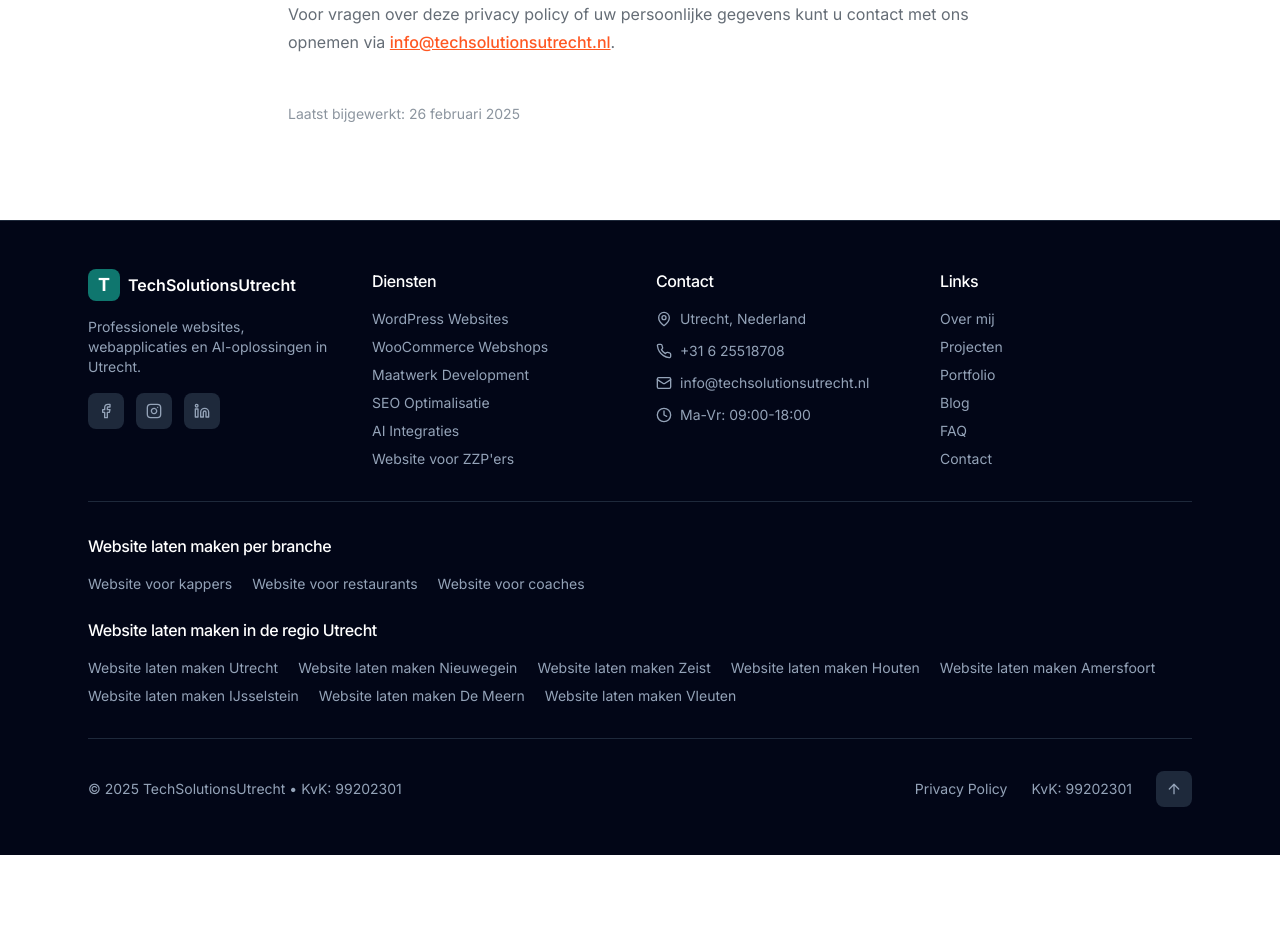
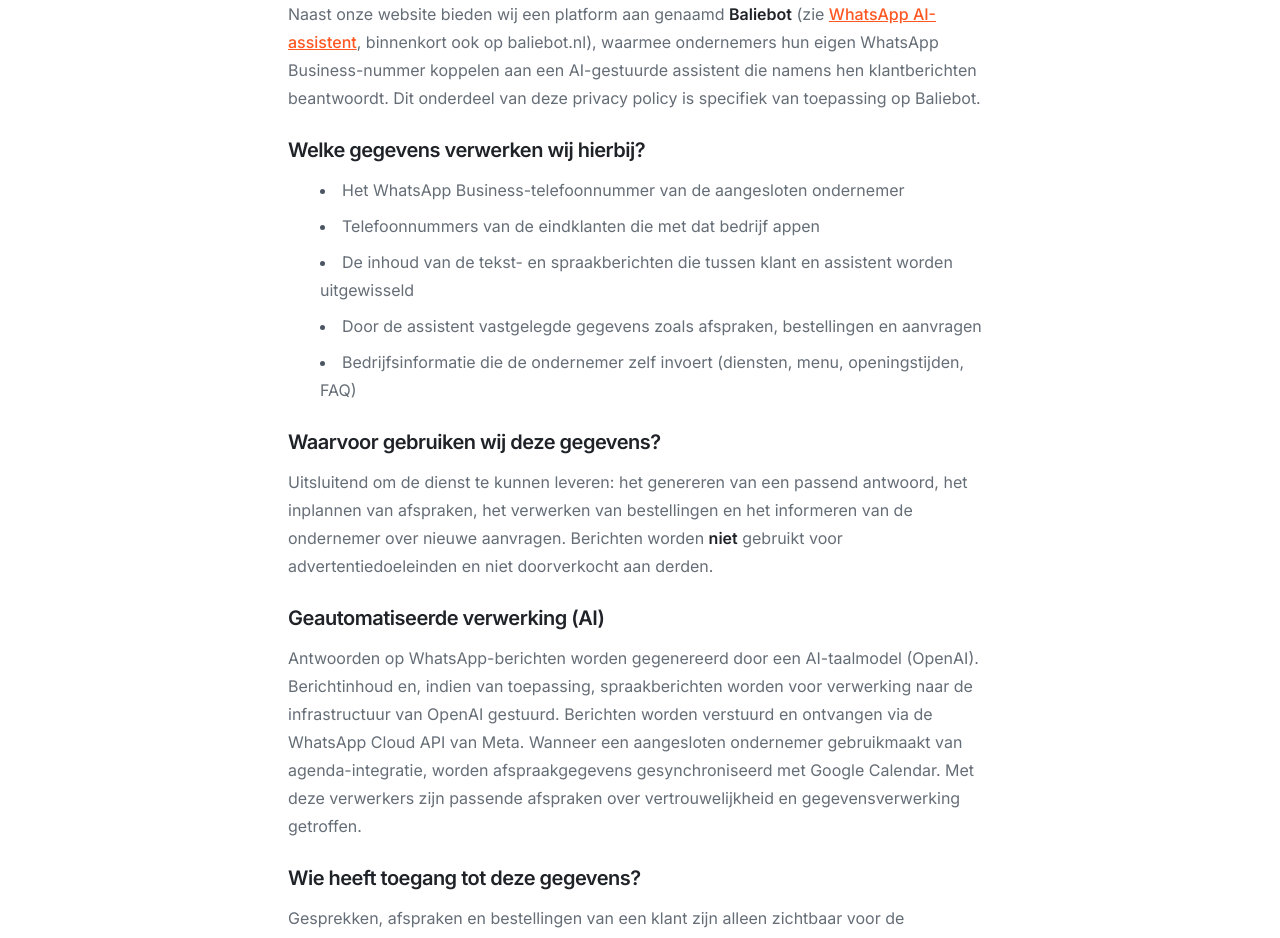
Before and after one commit to hameda9795/techsolutionsutrecht, a Next.js app: page /privacy in a window 1280 px wide. Shown: the part 1640-2578 px from the top of the page. Before the commit the page ends 2495 px from the top, so only its background shows below. Built offline with nearby package versions, Linux system fonts and the light colour scheme.

Commit message:
Brand the WhatsApp AI assistant as "Baliebot"
Adds the Baliebot product name across the marketing page (hero badge,
intro, trust section, CTA) and the privacy policy, while keeping the
"WhatsApp AI-assistent" SEO phrase intact.

```diff
--- a/src/app/privacy/page.tsx
+++ b/src/app/privacy/page.tsx
@@ -86,6 +86,81 @@
             </ul>
 
             <h2 className="text-2xl font-bold text-[var(--text-primary)] mt-8 mb-4">
+              Baliebot – WhatsApp AI-assistent platform
+            </h2>
+            <p className="text-[var(--text-secondary)] mb-4">
+              Naast onze website bieden wij een platform aan genaamd{" "}
+              <strong className="text-[var(--text-primary)]">Baliebot</strong> (zie{" "}
+              <Link href="/whatsapp-assistent" className="text-primary hover:underline">
+                WhatsApp AI-assistent
+              </Link>
+              , binnenkort ook op baliebot.nl), waarmee ondernemers hun eigen WhatsApp
+              Business-nummer koppelen aan een AI-gestuurde assistent die namens hen
+              klantberichten beantwoordt. Dit onderdeel van deze privacy policy is specifiek
+              van toepassing op Baliebot.
+            </p>
+
+            <h3 className="text-xl font-semibold text-[var(--text-primary)] mt-6 mb-3">
+              Welke gegevens verwerken wij hierbij?
+            </h3>
+            <ul className="list-disc list-inside text-[var(--text-secondary)] mb-6 space-y-2">
+              <li>Het WhatsApp Business-telefoonnummer van de aangesloten ondernemer</li>
+              <li>Telefoonnummers van de eindklanten die met dat bedrijf appen</li>
+              <li>De inhoud van de tekst- en spraakberichten die tussen klant en assistent worden uitgewisseld</li>
+              <li>Door de assistent vastgelegde gegevens zoals afspraken, bestellingen en aanvragen</li>
+              <li>Bedrijfsinformatie die de ondernemer zelf invoert (diensten, menu, openingstijden, FAQ)</li>
+            </ul>
+
+            <h3 className="text-xl font-semibold text-[var(--text-primary)] mt-6 mb-3">
+              Waarvoor gebruiken wij deze gegevens?
+            </h3>
+            <p className="text-[var(--text-secondary)] mb-4">
+              Uitsluitend om de dienst te kunnen leveren: het genereren van een passend
+              antwoord, het inplannen van afspraken, het verwerken van bestellingen en het
+              informeren van de ondernemer over nieuwe aanvragen. Berichten worden{" "}
+              <strong>niet</strong> gebruikt voor advertentiedoeleinden en niet doorverkocht
+              aan derden.
+            </p>
+
+            <h3 className="text-xl font-semibold text-[var(--text-primary)] mt-6 mb-3">
+              Geautomatiseerde verwerking (AI)
+            </h3>
+            <p className="text-[var(--text-secondary)] mb-4">
+              Antwoorden op WhatsApp-berichten worden gegenereerd door een AI-taalmodel
+              (OpenAI). Berichtinhoud en, indien van toepassing, spraakberichten worden voor
+              verwerking naar de infrastructuur van OpenAI gestuurd. Berichten worden verstuurd
+              en ontvangen via de WhatsApp Cloud API van Meta. Wanneer een aangesloten
+              ondernemer gebruikmaakt van agenda-integratie, worden afspraakgegevens
+              gesynchroniseerd met Google Calendar. Met deze verwerkers zijn passende
+              afspraken over vertrouwelijkheid en gegevensverwerking getroffen.
+            </p>
+
+            <h3 className="text-xl font-semibold text-[var(--text-primary)] mt-6 mb-3">
+              Wie heeft toegang tot deze gegevens?
+            </h3>
+            <p className="text-[var(--text-secondary)] mb-4">
+              Gesprekken, afspraken en bestellingen van een klant zijn alleen zichtbaar voor
+              de ondernemer met wie die klant chat, en voor TechSolutionsUtrecht als beheerder
+              van het platform (voor technische ondersteuning en het waarborgen van de
+              dienstverlening). Gegevens van de ene aangesloten ondernemer zijn niet
+              toegankelijk voor een andere aangesloten ondernemer.
+            </p>
+
+            <h3 className="text-xl font-semibold text-[var(--text-primary)] mt-6 mb-3">
+              Bewaartermijn en verwijdering
+            </h3>
+            <p className="text-[var(--text-secondary)] mb-6">
+              Gespreksgegevens worden bewaard zolang de ondernemer het platform gebruikt en
+              worden verwijderd op verzoek van de ondernemer of eindklant, of uiterlijk 12
+              maanden na het laatste contactmoment. Een verzoek tot inzage of verwijdering kan
+              worden gedaan via{" "}
+              <a href="mailto:info@techsolutionsutrecht.nl" className="text-primary hover:underline">
+                info@techsolutionsutrecht.nl
+              </a>
+              .
+            </p>
+
+            <h2 className="text-2xl font-bold text-[var(--text-primary)] mt-8 mb-4">
               Contact
             </h2>
             <p className="text-[var(--text-secondary)] mb-6">
@@ -98,7 +173,7 @@
             </p>
 
             <p className="text-[var(--text-muted)] text-sm mt-12">
-              Laatst bijgewerkt: 26 februari 2025
+              Laatst bijgewerkt: 1 juli 2026
             </p>
           </div>
         </div>
--- a/src/app/whatsapp-assistent/page.tsx
+++ b/src/app/whatsapp-assistent/page.tsx
@@ -29,7 +29,7 @@
 ]);
 
 const service = serviceSchema({
-  name: "WhatsApp AI-assistent voor bedrijven",
+  name: "Baliebot – WhatsApp AI-assistent voor bedrijven",
   description:
     "Een AI-assistent op je eigen WhatsApp Business-nummer die 24/7 klantvragen beantwoordt, afspraken inplant in je agenda en bestellingen opneemt. Voor kapsalons, restaurants, klinieken en webshops. Vanaf €30 per maand.",
   url: pageUrl,
@@ -71,14 +71,14 @@
 const faqSchema = faqPageSchema(faqs);
 
 export const metadata: Metadata = {
-  title: "WhatsApp AI-assistent voor Bedrijven | 24/7 Klantenservice | TechSolutionsUtrecht",
+  title: "Baliebot – WhatsApp AI-assistent voor Bedrijven | 24/7 Klantenservice | TechSolutionsUtrecht",
   description:
-    "Een slimme AI-assistent op je eigen WhatsApp-nummer die 24/7 klanten te woord staat, afspraken inplant en bestellingen opneemt. Voor kapsalons, restaurants en webshops. Vanaf €30 p/m.",
+    "Baliebot is een slimme AI-assistent op je eigen WhatsApp-nummer die 24/7 klanten te woord staat, afspraken inplant en bestellingen opneemt. Voor kapsalons, restaurants en webshops. Vanaf €30 p/m.",
   alternates: { canonical: pageUrl },
   openGraph: {
-    title: "WhatsApp AI-assistent voor Bedrijven | TechSolutionsUtrecht",
+    title: "Baliebot – WhatsApp AI-assistent voor Bedrijven | TechSolutionsUtrecht",
     description:
-      "Een AI-assistent op je eigen WhatsApp-nummer die 24/7 klantvragen beantwoordt, afspraken inplant en bestellingen opneemt. Vanaf €30 per maand.",
+      "Baliebot: een AI-assistent op je eigen WhatsApp-nummer die 24/7 klantvragen beantwoordt, afspraken inplant en bestellingen opneemt. Vanaf €30 per maand.",
     type: "website",
     locale: "nl_NL",
     url: pageUrl,
@@ -170,12 +170,17 @@
           {/* Hero */}
           <div className="grid lg:grid-cols-2 gap-12 items-center">
             <div>
-              <div className="inline-flex items-center justify-center w-16 h-16 rounded-2xl bg-gradient-to-br from-[#25D366] to-[#128C7E] mb-6">
-                <MessageSquare className="w-8 h-8 text-white" />
+              <div className="inline-flex items-center gap-3 mb-6">
+                <div className="inline-flex items-center justify-center w-16 h-16 rounded-2xl bg-gradient-to-br from-[#25D366] to-[#128C7E]">
+                  <MessageSquare className="w-8 h-8 text-white" />
+                </div>
+                <span className="text-sm font-semibold tracking-wide text-[#128C7E] bg-[#25D366]/10 px-3 py-1 rounded-full">
+                  Baliebot
+                </span>
               </div>
 
               <h1 className="text-4xl sm:text-5xl font-bold text-[var(--text-primary)] mb-4">
-                WhatsApp <span className="gradient-text">AI-assistent</span> voor jouw bedrijf
+                Baliebot: je <span className="gradient-text">WhatsApp AI-assistent</span> voor jouw bedrijf
               </h1>
 
               <div className="flex flex-wrap gap-3 mb-6">
@@ -224,8 +229,9 @@
               <div className="aspect-square rounded-2xl bg-gradient-to-br from-[#25D366]/20 to-[#128C7E]/20 flex items-center justify-center">
                 <div className="text-center px-6">
                   <MessageSquare className="w-24 h-24 text-[#128C7E] mx-auto mb-4" />
-                  <div className="text-2xl font-bold text-[var(--text-primary)]">WhatsApp AI-assistent</div>
-                  <div className="text-3xl font-extrabold text-primary mt-2">Vanaf €30 p/m</div>
+                  <div className="text-2xl font-bold text-[var(--text-primary)]">Baliebot</div>
+                  <div className="text-[var(--text-muted)] text-sm mt-1">WhatsApp AI-assistent</div>
+                  <div className="text-3xl font-extrabold text-primary mt-3">Vanaf €30 p/m</div>
                   <div className="text-[var(--text-muted)] mt-1">Binnen 1 dag live</div>
                 </div>
               </div>
@@ -243,9 +249,9 @@
               afspraak, bestelling of klant.
             </p>
             <p className="text-[var(--text-secondary)] mb-4 leading-relaxed">
-              Met onze <strong className="text-[var(--text-primary)]">WhatsApp AI-assistent</strong> koppel je je
-              eigen WhatsApp Business-nummer aan een slimme assistent die jouw klanten meteen te woord staat. Hij is
-              getraind op jouw bedrijf: je diensten, prijzen, openingstijden en veelgestelde vragen. Zo voelt elk
+              Met <strong className="text-[var(--text-primary)]">Baliebot</strong>, onze WhatsApp AI-assistent, koppel
+              je je eigen WhatsApp Business-nummer aan een slimme assistent die jouw klanten meteen te woord staat. Hij
+              is getraind op jouw bedrijf: je diensten, prijzen, openingstijden en veelgestelde vragen. Zo voelt elk
               gesprek alsof het van jou komt.
             </p>
             <p className="text-[var(--text-secondary)] leading-relaxed">
@@ -316,7 +322,7 @@
               blijft eigenaar van je nummer en je gesprekken.
             </p>
             <p className="text-[var(--text-secondary)] leading-relaxed">
-              De assistent gebruikt jouw bedrijfsgegevens uitsluitend om jóuw klanten te helpen. Niets wordt gedeeld of
+              Baliebot gebruikt jouw bedrijfsgegevens uitsluitend om jóuw klanten te helpen. Niets wordt gedeeld of
               doorverkocht. In je beheeromgeving zie je alle gesprekken, afspraken en bestellingen op één plek terug.
             </p>
           </section>
@@ -357,9 +363,10 @@
           <section className="mt-20 text-center bg-[var(--bg-card)] border border-[var(--border)] rounded-2xl p-10">
             <h2 className="text-3xl font-bold text-[var(--text-primary)] mb-4">Klaar om geen klant meer te missen?</h2>
             <p className="text-[var(--text-secondary)] mb-8 max-w-2xl mx-auto leading-relaxed">
-              Vraag een gratis demo aan en ervaar zelf hoe de assistent jouw klanten te woord staat. Je krijgt binnen
-              één werkdag antwoord, direct van de developer.
+              Vraag een gratis demo aan en ervaar zelf hoe Baliebot jouw klanten te woord staat. Je krijgt binnen één
+              werkdag antwoord, direct van de developer.
             </p>
+            <p className="text-sm text-[var(--text-muted)] mb-8 -mt-4">Binnenkort ook te vinden op baliebot.nl</p>
             <div className="flex flex-col sm:flex-row gap-4 justify-center">
               <a href="https://wa.me/31625518708" className="inline-flex items-center justify-center gap-2 bg-[#25D366] text-white px-8 py-4 rounded-xl font-semibold hover:bg-[#128C7E] transition-colors">
                 <Phone className="w-5 h-5" /> WhatsApp direct
```
